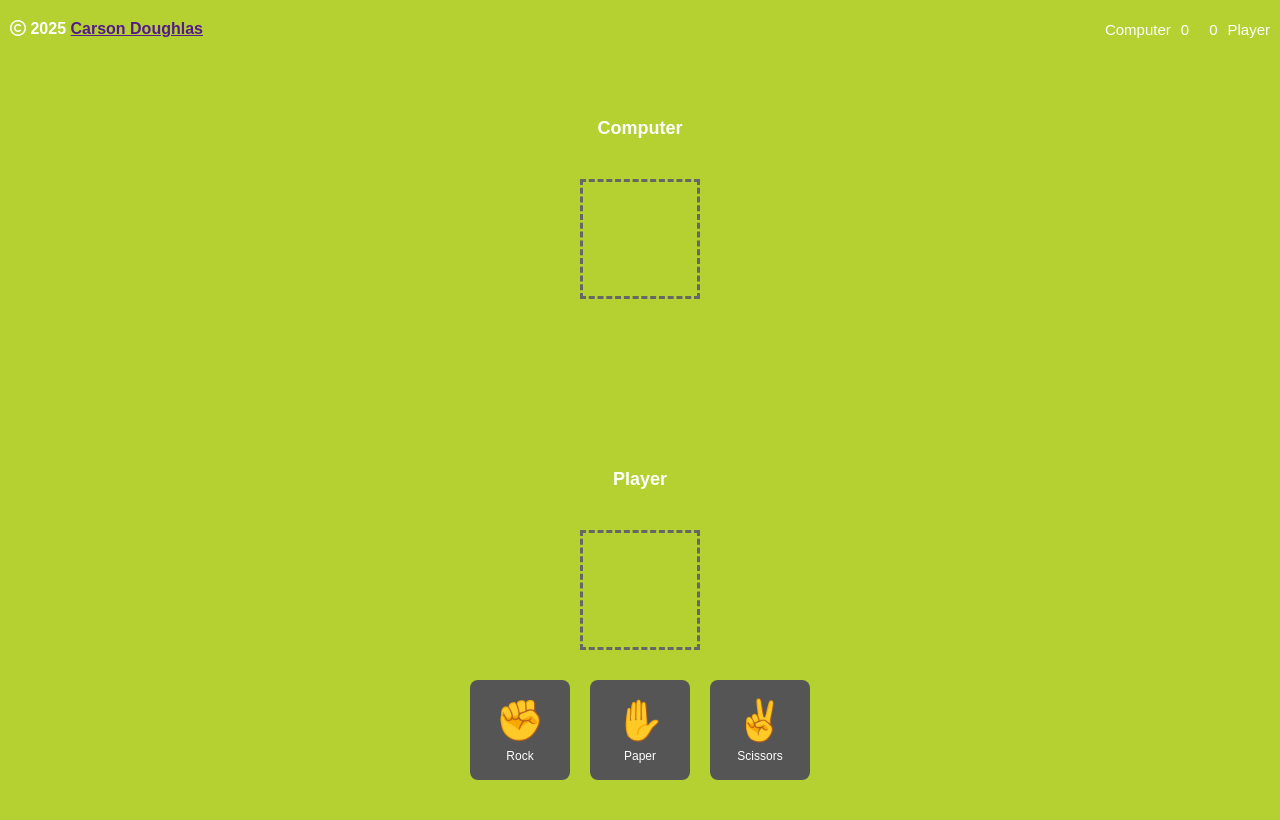
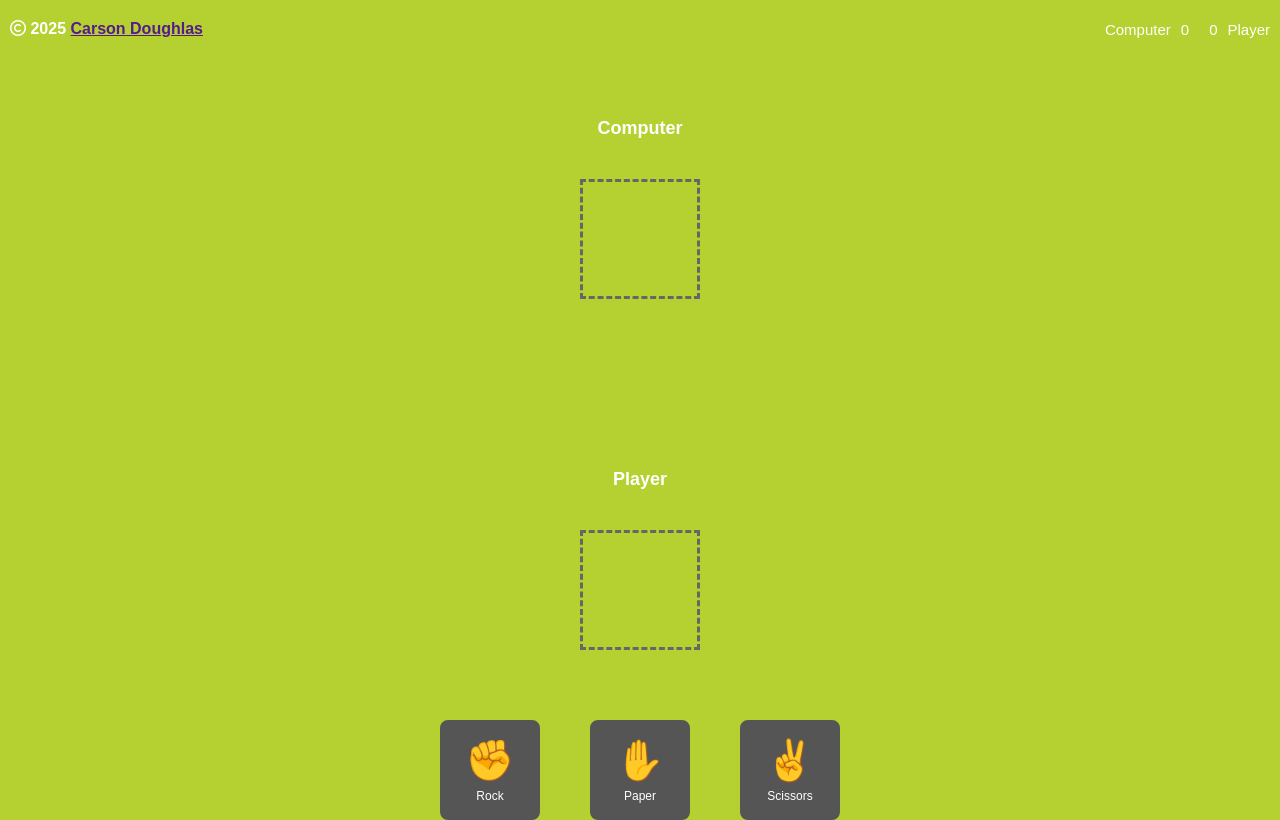
Before and after one commit to carsonideas/Rock-Paper-Scissors, a website built with Vite: page index.html in a window 1280 px wide. Built offline with nearby package versions, Linux system fonts and the light colour scheme.

Commit message:
add new padding,gap and margin positions to stop looking clogged together

```diff
--- a/index.html
+++ b/index.html
@@ -14,7 +14,7 @@
       <header>
 
         <h1><i class="fa-regular fa-copyright"></i></i> 2025 <u><a href="" target="_blank"> Carson Doughlas </a></u></h1>
-    <div class="score-container">
+    <div class="my-score-update">
         <p>Computer</p>
         <p id="computerScore">0</p>
         <p></p>
@@ -22,30 +22,33 @@
         <p>Player</p>
     </div>
 </header>
-      <div class="game-area">
+      <div class="my-game-area">
         <div class="computer-section">
           <h3>Computer</h3>
           <div class="choice-box" id="computerChoice"></div>
         </div>
         <div class="result" id="result">COMPUTER WINS</div>
-        <div class="player-section">
+        <div class="my-player-section">
           <h3>Player</h3>
           <div class="choice-box" id="playerChoice"></div>
           <div class="buttons">
-            <button onclick="playGame('rock')">
+            <button onclick="toPlayGame('rock')">
               <!-- TODO:<img src="./images/rock-removebg-preview.png" alt="" class="emoji" /> Rock -->
+
             <div class="emoji">✊</div>
-                    Rock
+            Rock
             </button>
-            <button onclick="playGame('paper')">
+            <button onclick="toPlayGame('paper')">
               <!-- TODO:<img src="./images/paper.jpg" alt="" class="emoji" /> Paper -->
+
             <div class="emoji">✋</div>
-                    Paper
+            Paper
             </button>
-            <button onclick="playGame('scissors')">
+            <button onclick="toPlayGame('scissors')">
               <!--<img src="./images/sacissors.jpg" alt="" class="emoji" /> Scissors-->
+
               <div class="emoji">✌️</div>
-                    Scissors
+              Scissors
             </button>
           </div>
         </div>
--- a/index.js
+++ b/index.js
@@ -16,13 +16,13 @@ var choices = {
   scissors: "✌️",
 };
 
-// TODO:Computer random choice
+// TODO:Computer makes random choice
 function getComputerChoice() {
   var randomNumber = Math.floor(Math.random() * 3);
 
   // var randomNumber = Math.ceil(Math.random() * 3);
 
-  // Math.random gives decimal so try Math.floor
+  // Math.random gives me decimal so i tried Math.floor
 
   if (randomNumber === 0) {
     return "rock";
@@ -102,16 +102,17 @@ function showResult(winner) {
   resultBox.setAttribute(
     "style",
 
-     // TODO:tried 50% first but 40% looks better
+
      // TODO:z-index 1000 puts it on top of everything
-    "background-color: yellow; color: black; display: block; position: fixed; top: 40%; left: 0; right: 0; width: 100%; padding: 20px; font-size: 24px; font-weight: bold; z-index: 1000; text-align: center; transform: translateY(-50%);"
+
+    "background-color: yellow; color: black; display: block; position: fixed; margin-top: -15vh; font-size: 24px; font-weight: bold; z-index: 1000000000000; text-align: center;"
   );
 
 
 }
 
 // TODO:my game function
-function playGame(playerChoice) {
+function toPlayGame(playerChoice) {
 
   var computerChoice = getComputerChoice();
 
@@ -120,13 +121,13 @@ function playGame(playerChoice) {
   playerChoiceBox.innerHTML = choices[playerChoice];
   playerChoiceBox.setAttribute(
     "style",
-    "display: flex; align-items: center; justify-content: center; font-size: 60px;"
+    "align-items: center; justify-content: center; font-size: 90px; padding-top: 4px;"
   );
 
   computerChoiceBox.innerHTML = choices[computerChoice];
   computerChoiceBox.setAttribute(
     "style",
-    "display: flex; align-items: center; justify-content: center; font-size: 60px;"
+    "align-items: center; justify-content: center; font-size: 90px; padding-top: 4px;"
   );
 var winner = checkWinner(playerChoice, computerChoice);
 updateScores(winner);
--- a/src/style.css
+++ b/src/style.css
@@ -1,14 +1,18 @@
-* {
+*
+{
   margin: 0;
   padding: 0;
   box-sizing: border-box;
 }
 
-html {
+html
+{
   font-size: 62.5%;
 }
-:root {
-  font-size: 10px; /* 1rem = 10px */
+
+:root
+{
+
   --primary-color: #b4d131;
   --secondary-color: #ff9800;
 
@@ -16,6 +20,7 @@ html {
   --primary-font: sans-serif;
   --button-color: #555555;
   --text-color: white;
+
   --button-hover-color: #777777;
 }
 
@@ -39,8 +44,9 @@ header {
   padding-right: 1rem;
 }
 
-.score-container {
+.my-score-update {
   display: flex;
+
   gap: 1rem;
   font-size: 1.5rem;
 }
@@ -48,9 +54,12 @@ header {
 h1,
 h2 {
   font-size: 1.6rem;
+  /* text */
+  text-decoration: none;
+  text-align: center;
 }
 
-.game-area {
+.my-game-area {
   margin-top: 8rem;
 
   display: flex;
@@ -60,7 +69,7 @@ h2 {
   text-align: center;
 }
 
-.player-section {
+.my-player-section {
   margin-top: 17rem;
 }
 
@@ -72,10 +81,13 @@ h3 {
 .choice-box {
   width: 12rem;
   height: 12rem;
+
   border: 0.3rem dashed var(--border-color);
   align-items: center;
   justify-content: center;
+
   margin: 0 auto;
+
   margin-top: 4rem;
 }
 
@@ -87,32 +99,40 @@ h3 {
   background-color: var(--secondary-color);
   padding: 2rem;
   font-size: 2rem;
-  font-weight: bold;
+
   display: none;
 }
 
 .result.show {
   display: block;
 }
+
+
+
 .buttons {
   display: flex;
-  gap: 20px;
+  gap: 5rem;
   margin-top: 30px;
 }
 button {
-  width: 100px;
-  height: 100px;
+  width: 10rem;
+  height: 10rem;
   background-color: #555555;
-  color: white;
-  border: none;
-  border-radius: 8px;
-  font-family: Arial, sans-serif;
-  font-size: 12px;
-  cursor: pointer;
+  color: var(--text-color);
+
+  border: 2px solid #555555;
+  border-radius: .8rem;
+  font-family: sans-serif;
+  font-size: 1.2rem;
+
   display: flex;
   flex-direction: column;
   align-items: center;
   justify-content: center;
+
+  margin-top: 4rem;
+
+
 }
 button:hover {
   background-color: #777777;
```
